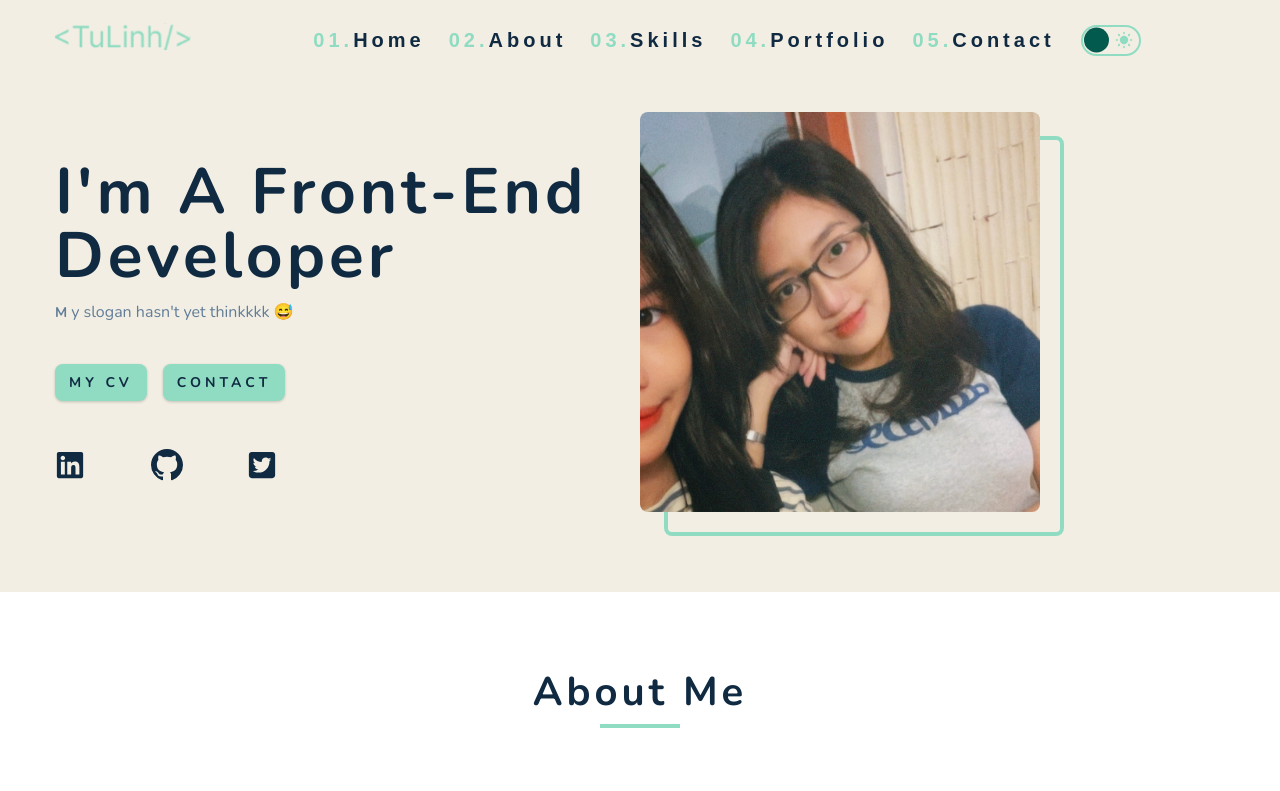
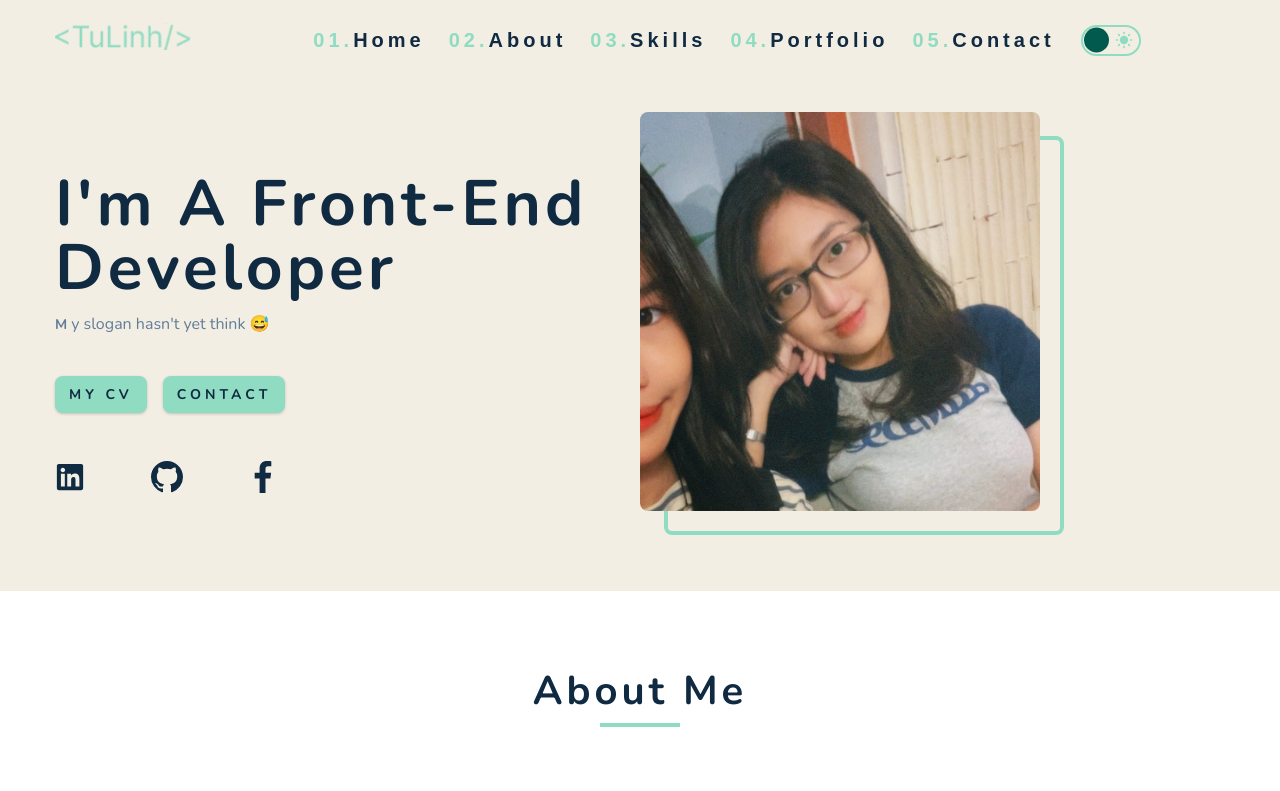
Before and after one commit to mni-linh/portfolio, a React (Vite) app: page / in a window 1280 px wide. Shown: the top 791 px of the page. Built offline with nearby package versions, Linux system fonts and the light colour scheme; a web font is replaced by a local one.

Commit message:
edit svg

```diff
--- a/src/components/Hero/Hero.jsx
+++ b/src/components/Hero/Hero.jsx
@@ -12,7 +12,7 @@ const Hero = () => {
           <div className="underline"></div>
 
           <h1>i'm a front-end developer</h1>
-          <p>My slogan hasn't yet thinkkkk 😅</p>
+          <p>My slogan hasn't yet think 😅</p>
 
           <div className="hero-btn-wrapper">
             <Btn
--- a/src/components/Navbar/SocialLinks/SocialLinks.jsx
+++ b/src/components/Navbar/SocialLinks/SocialLinks.jsx
@@ -43,30 +43,18 @@ const SocialLinks = () => {
       </li>
       <li>
         <a
-          href="https://twitter.com/mni_linh"
+          href="https://www.facebook.com/mni.linh40/"
           className="social-icon"
           target="_blank"
           rel="noopener noreferrer"
         >
           <svg
             xmlns="http://www.w3.org/2000/svg"
-            viewBox="0 0 448 512"
-            width="30"
-            height="30"
+            width="32"
+            height="32"
+            viewBox="88.428 12.828 107.543 207.085"
           >
-            <path d="M400 32H48C21.5 32 0 53.5 0 80v352c0 26.5 21.5 48 48 48h352c26.5 0 48-21.5 48-48V80c0-26.5-21.5-48-48-48zm-48.9 158.8c.2 2.8.2 5.7.2 8.5 0 86.7-66 186.6-186.6 186.6-37.2 0-71.7-10.8-100.7-29.4 5.3.6 10.4.8 15.8.8 30.7 0 58.9-10.4 81.4-28-28.8-.6-53-19.5-61.3-45.5 10.1 1.5 19.2 1.5 29.6-1.2-30-6.1-52.5-32.5-52.5-64.4v-.8c8.7 4.9 18.9 7.9 29.6 8.3a65.447 65.447 0 0 1-29.2-54.6c0-12.2 3.2-23.4 8.9-33.1 32.3 39.8 80.8 65.8 135.2 68.6-9.3-44.5 24-80.6 64-80.6 18.9 0 35.9 7.9 47.9 20.7 14.8-2.8 29-8.3 41.6-15.8-4.9 15.2-15.2 28-28.8 36.1 13.2-1.4 26-5.1 37.8-10.2-8.9 13.1-20.1 24.7-32.9 34z"></path>
-          </svg>
-        </a>
-      </li>
-      <li>
-        <a
-          href="https://www.facebook.com/mni.linh40/"
-          className="social-icon"
-          target="_blank"
-          rel="noopener noreferrer"
-        >
-          <svg xmlns="http://www.w3.org/2000/svg" viewBox="0 0 512 512">
-            <path d="M504 256C504 119 393 8 256 8S8 119 8 256c0 123.78 90.69 226.38 209.25 245V327.69h-63V256h63v-54.64c0-62.15 37-96.48 93.67-96.48 27.14 0 55.52 4.84 55.52 4.84v61h-31.28c-30.8 0-40.41 19.12-40.41 38.73V256h68.78l-11 71.69h-57.78V501C413.31 482.38 504 379.78 504 256z" />
+            <path d="M158.232 219.912v-94.461h31.707l4.747-36.813h-36.454V65.134c0-10.658 2.96-17.922 18.245-17.922l19.494-.009V14.278c-3.373-.447-14.944-1.449-28.406-1.449-28.106 0-47.348 17.155-47.348 48.661v27.149H88.428v36.813h31.788v94.461l38.016-.001z" />
           </svg>
         </a>
       </li>
```
Also changed, not shown: cdnlogo.com_facebook.svg (added), facebook.svg (deleted).
